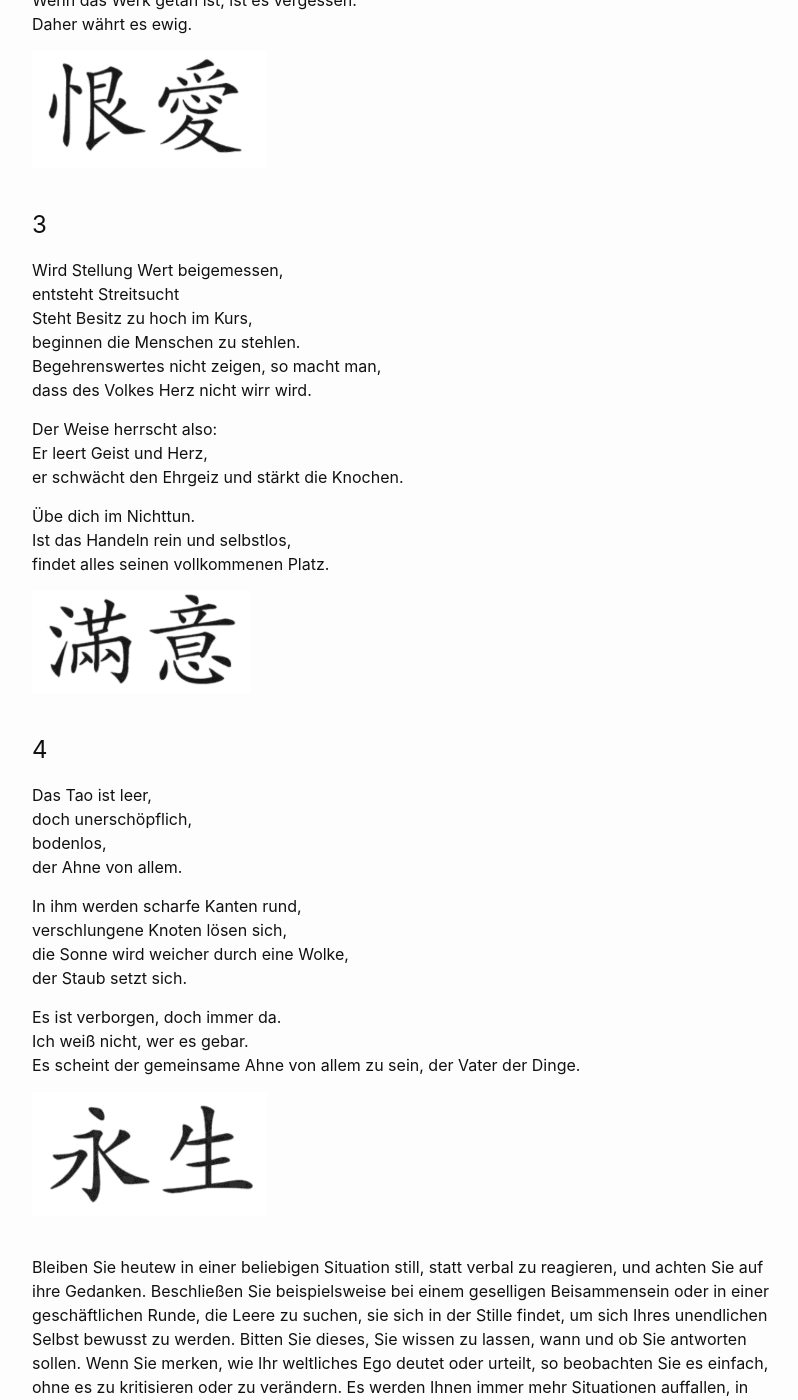
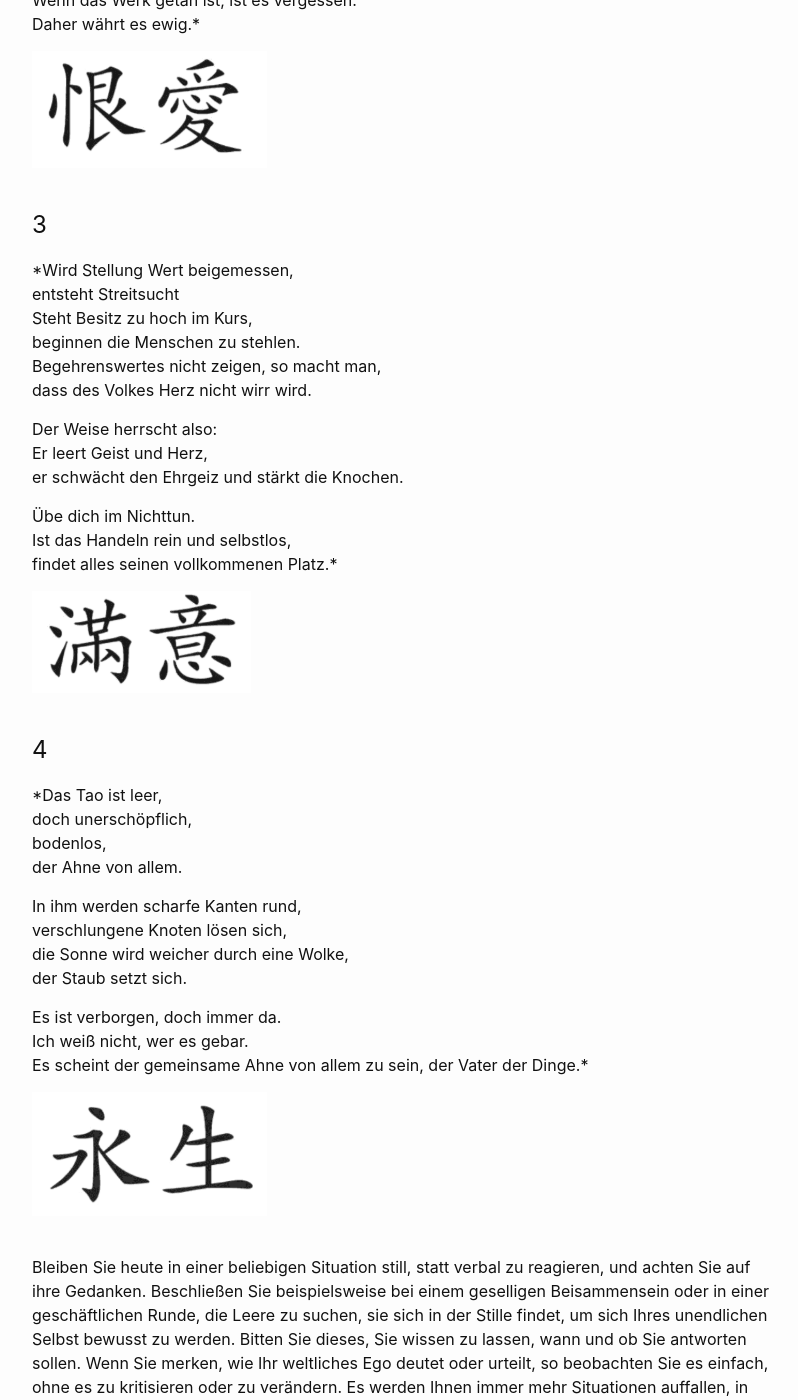
Before and after one commit to Hautaklyttn/-selbst-, a Jekyll site: the page built from docs/wDyer.md, in a window 1280 px wide and 1400 px high, scrolled down 7825 px. Shown: the whole window, without its empty margins (238-1036 px from the left). Built offline with Jekyll 4.4.1, drawn with Linux system fonts in a browser that asks for light colours; some of the changed text lies outside the part shown.

Commit message:
Text update

```diff
--- a/docs/wDyer.md
+++ b/docs/wDyer.md
@@ -104,7 +104,7 @@ Sie werden bei diesen glücklichen, erfüllten Menschen auf einen außergewöhnl
 &nbsp;
 
 ## 1
-Das Tao, das mitgeteilt werden kann,
+*Das Tao, das mitgeteilt werden kann,
 ist nicht das ewige Tao.
 Der Name, der genannt werden kann,
 ist nicht der ewige Name.
@@ -114,13 +114,13 @@ als Benanntes ist es die Mutter der zehntausend Dinge.
 Stets frei von Wünschen, erkennst du klar das Geheimnis.
 Stets in Wünschen verstrickt, siehst du nur die Erscheinungsformen.
 Doch das Geheimnis selbst ist das Tor
-zu allem Verstehen.
+zu allem Verstehen.*
 
 ![tao_01](./assets/pics/tao_01.png)
 &nbsp;
 
 ## 2
-Unter dem Himmel sehen alle Schönheit nur deshalb als schön, weil es Hässliches gibt.
+*Unter dem Himmel sehen alle Schönheit nur deshalb als schön, weil es Hässliches gibt.
 Alle erkennen Gutes nur deshalb als gut, weil es Böses gibt.
 
 Sein und Nichtsein erzeugen einander.
@@ -134,13 +134,13 @@ arbeitet, doch nicht gegen Lohn,
 wetteifert, doch nicht für ein Ergebnis.
 
 Wenn das Werk getan ist, ist es vergessen.
-Daher währt es ewig.
+Daher währt es ewig.*
 
 ![tao_02](./assets/pics/tao_02.png)
 &nbsp;
 
 ## 3
-Wird Stellung Wert beigemessen,
+*Wird Stellung Wert beigemessen,
 entsteht Streitsucht
 Steht Besitz zu hoch im Kurs,
 beginnen die Menschen zu stehlen.
@@ -153,13 +153,13 @@ er schwächt den Ehrgeiz und stärkt die Knochen.
 
 Übe dich im Nichttun.
 Ist das Handeln rein und selbstlos,
-findet alles seinen vollkommenen Platz.
+findet alles seinen vollkommenen Platz.*
 
 ![tao_03](./assets/pics/tao_03.png)
 &nbsp;
 
 ## 4
-Das Tao ist leer,
+*Das Tao ist leer,
 doch unerschöpflich,
 bodenlos,
 der Ahne von allem.
@@ -171,12 +171,12 @@ der Staub setzt sich.
 
 Es ist verborgen, doch immer da.
 Ich weiß nicht, wer es gebar.
-Es scheint der gemeinsame Ahne von allem zu sein, der Vater der Dinge.
+Es scheint der gemeinsame Ahne von allem zu sein, der Vater der Dinge.*
 
 ![tao_04](./assets/pics/tao_04.png)
 &nbsp;
 
-Bleiben Sie heutew in einer beliebigen Situation still, statt verbal zu reagieren, und achten Sie auf ihre Gedanken. Beschließen Sie beispielsweise bei einem geselligen Beisammensein oder in einer geschäftlichen Runde, die Leere zu suchen, sie sich in der Stille findet, um sich Ihres unendlichen Selbst bewusst zu werden. Bitten Sie dieses, Sie wissen zu lassen, wann und ob Sie antworten sollen. Wenn Sie merken, wie Ihr weltliches Ego deutet oder urteilt, so beobachten Sie es einfach, ohne es zu kritisieren oder zu verändern. Es werden Ihnen immer mehr Situationen auffallen, in denen nicht zu reagieren sich friedlich und freudig anfühlt. Verweilen Sie stattdessen in der verborgenen, jedoch stets gegenwärtigen Unendlichkeit.
+Bleiben Sie heute in einer beliebigen Situation still, statt verbal zu reagieren, und achten Sie auf ihre Gedanken. Beschließen Sie beispielsweise bei einem geselligen Beisammensein oder in einer geschäftlichen Runde, die Leere zu suchen, sie sich in der Stille findet, um sich Ihres unendlichen Selbst bewusst zu werden. Bitten Sie dieses, Sie wissen zu lassen, wann und ob Sie antworten sollen. Wenn Sie merken, wie Ihr weltliches Ego deutet oder urteilt, so beobachten Sie es einfach, ohne es zu kritisieren oder zu verändern. Es werden Ihnen immer mehr Situationen auffallen, in denen nicht zu reagieren sich friedlich und freudig anfühlt. Verweilen Sie stattdessen in der verborgenen, jedoch stets gegenwärtigen Unendlichkeit.
 Vielleicht schreiben Sie sich den folgenden Rat meines Lehrers Nisargadatta Maharaj ab und hängen ihn gut sichtbar auf, damit Sie ihn jeden Tag lesen können:
 >Weisheit heißt erkennen, dass ich nichts bin,
 Liebe heißt lernen, dass ich alles bin,
@@ -185,7 +185,7 @@ und zwischen den beiden bewegt sich mein Leben.
 &nbsp;
 
 ## 5
-Himmel und Erde sind unvoreingenommen.
+*Himmel und Erde sind unvoreingenommen.
 Sie sehen die zehntausend Dinge als Strohhunde.
 Der Weise ist nicht sentimental,
 er behandelt sein ganzes Volk wie Strohhunde.
@@ -203,7 +203,7 @@ je mehr er genutzt wird, desto mehr bringt er hervor.
 
 Halte am Mittelpunkt fest.
 Der Mensch wurde gemacht, still dazusitzen und
-die Wahrheit im Innern zu finden.
+die Wahrheit im Innern zu finden.*
 
 ![tao_05](./assets/pics/tao_05.png)
 &nbsp;
@@ -212,7 +212,7 @@ Geht Ihnen ein Gedanke durch den Kopf, der andere ausschließt, so wollen Sie al
 &nbsp;
 
 ## 6
-Den Geist, der niemals stirbt
+*Den Geist, der niemals stirbt
 nennt man geheimnisvoll Weibliches.
 Auch wenn es zum ganzen Universum wird,
 geht seine unbefleckte Reinheit nie verloren.
@@ -227,13 +227,13 @@ höre ihr Echo in der ganzen Schöpfung.
 Ohne Fehl offenbart sie ihre Gegenwart.
 Ohne Fehl führt sie zur eigenen Vollkommenheit.
 Auch wenn sie unsichtbar ist, dauert sie fort,
-sie wird niemals enden.
+sie wird niemals enden.*
 
 ![tao_06](./assets/pics/tao_01.png)
 &nbsp;
 
 ## 7
-Der Himmel ist ewig - die Erde von Dauer.
+*Der Himmel ist ewig - die Erde von Dauer.
 Weshalb sind Himmel und Erde ewig von Dauer?
 Sie leben nicht nur für sich selbst.
 Dies ist das Geheimnis ihrer Dauerhaftigkeit.
@@ -245,13 +245,13 @@ so ist er von Dauer.
 
 Diene den Bedürfnissen anderer,
 so werden all deine eigenen Bedürfnisse gestillt.
-Selbstloses Handeln bringt Erfüllung.
+Selbstloses Handeln bringt Erfüllung.*
 
 ![tao_07](./assets/pics/tao_07.png)
 &nbsp;
 
 ## 8
-Das höchste Gut ist wie das Wasser,
+*Das höchste Gut ist wie das Wasser,
 das alle Dinge nährt, ohne sich zu bemühen.
 Es fließt an niedrige Orte, die Menschen verabscheuen.
 Somit gleicht es dem Tao.
@@ -266,13 +266,13 @@ Sei zeitgemäß und wähle den richtigen Zeitpunkt.
 Wer in Übereinstimmung mit der Natur lebt,
 läuft dem Wesen der Dinge nicht zuwider.
 Er bewegt sich in Harmonie mit dem Augenblick
-und kennt stets die Wahrheit dessen, was zu tun ist.
+und kennt stets die Wahrheit dessen, was zu tun ist.*
 
 ![tao_08](./assets/pics/tao_08.png)
 &nbsp;
 
 ## 9
-Immer weiter füllen
+*Immer weiter füllen
 ist nicht so gut wie aufhören.
 Überfüllt, tropft es aus hohler Hand,
 es ist besser, nicht mehr einzugießen.
@@ -285,14 +285,14 @@ Plustere dich auf mit Ehre und Stolz,
 und niemand kann dich retten vor dem Fall.
 
 Zieh dich zurück ist das Werk getan,
-dies ist der Weg des Himmels.
+dies ist der Weg des Himmels.*
 
 ![tao_09](./assets/pics/tao_02.png)
 &nbsp;
 
 ## 10
 
-Kannst du Körper und Seele haben,
+*Kannst du Körper und Seele haben,
 das Eine umfassen
 und Trennung vermeiden?
 
```
Also changed, not shown: other parts of docs/wDyer.md (+11 -1 lines).
